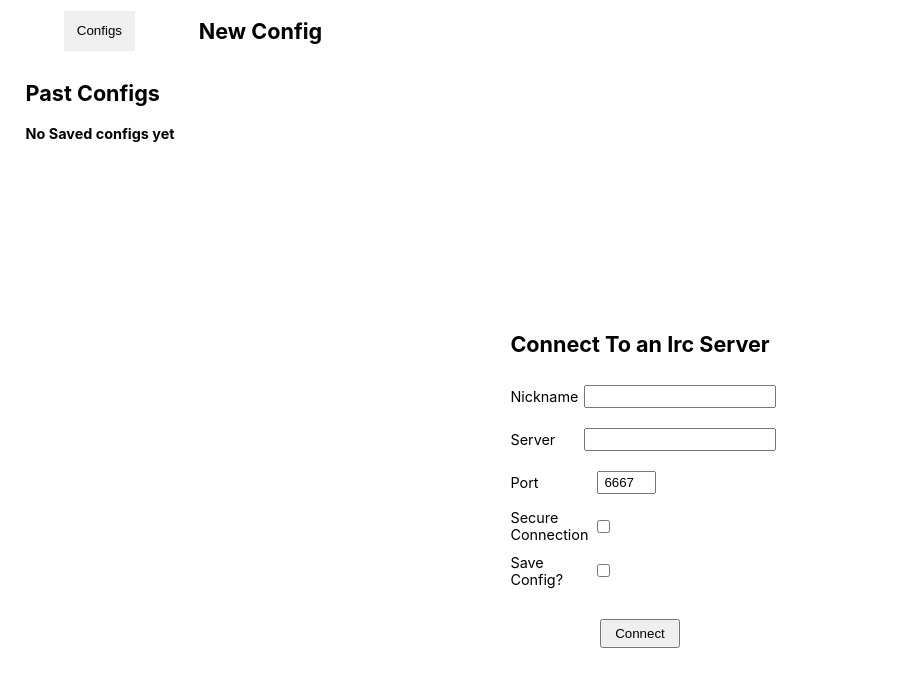
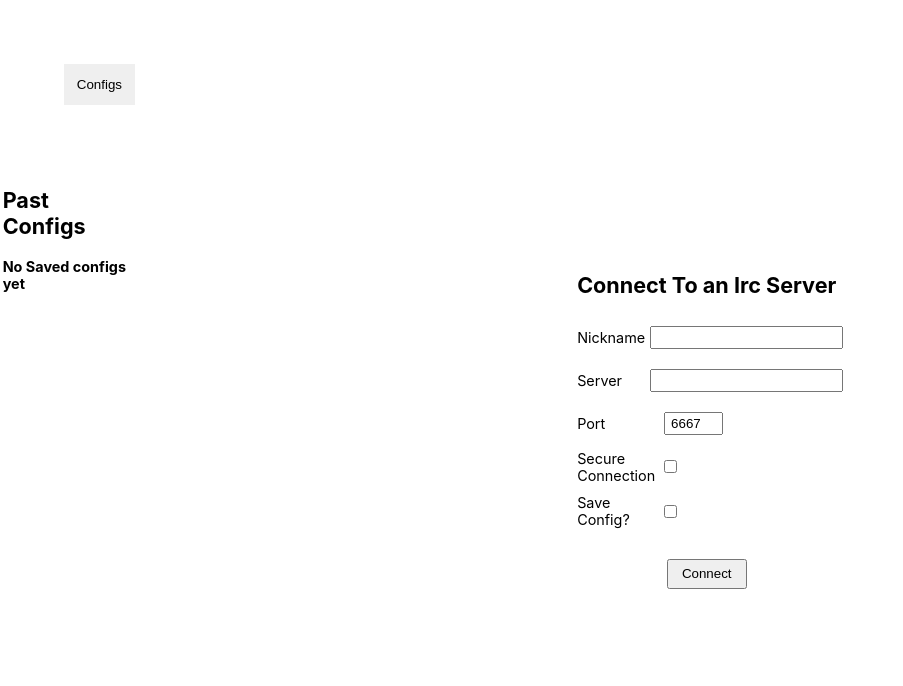
Before and after one commit to ModestoT/React-IRC, a React (Create React App) app in the folder frontend/: page / in a window 1280 px wide. Shown: the top 686 px of the page, without its empty margins (0-903 px from the left). Built offline with nearby package versions, Linux system fonts and the light colour scheme.

Commit message:
New side menu now working as expected with new CSS

```diff
--- a/frontend/src/App.js
+++ b/frontend/src/App.js
@@ -35,7 +35,7 @@ function App() {
 				currentServer={state.serverName}
 				pastConfigs={state.pastConfigs}
 				deleteConfig={deleteConfig}
-			/>
+			>
 				{state.isConnected ? (
 					<IrcChatView
 						state={state}
@@ -51,6 +51,7 @@ function App() {
 				) : (
 					<IrcLoginView connectToIrc={connectToIrc} />
 				)}
+			</HeaderAndSideMenuView>
 		</AppWrapper>
 	);
 }
--- a/frontend/src/components/PastConfigsList.js
+++ b/frontend/src/components/PastConfigsList.js
@@ -6,7 +6,6 @@ import PastConfig from "./PastConfig";
 const PastConfigsListWrapper = styled.div`
 	list-style-type: none;
 	margin: 1% 0 0 2%;
-	width: 13%;
 `;
 
 const PastConfigsList = ({ connectToIrc, currentServer, pastConfigs, deleteConfig }) => {
--- a/frontend/src/views/HeaderAndSideMenuView.js
+++ b/frontend/src/views/HeaderAndSideMenuView.js
@@ -9,19 +9,42 @@ const AppHeader = styled.header`
 	align-items: center;
 `;
 
+const AppContent = styled.div`
+	display: flex;
+	height: 91%;
+`;
+
+const ContentWrapper = styled.div`
+	width: ${props => (props.sideMenuOpen ? "25%" : "100%")};
+
+	${props =>
+		props.sideMenuOpen &&
+		`
+      position:relative;
+      left:25%;
+    `}
+`;
+
 const MobileSideMenu = styled.div`
 	display: ${props => (props.sideMenuOpen ? "block" : "none")};
+	${props => props.sideMenuOpen && "width: 80%"}
 `;
 
 const SideMenuDisplayBtn = styled.button`
 	border: none;
 	padding: 1%;
-	margin: 0 5%;
+	margin: 5%;
 `;
 
 const DesktopSideMenu = styled.div``;
 
-const HeaderAndSideMenuView = ({ connectToIrc, currentServer, pastConfigs, deleteConfig }) => {
+const HeaderAndSideMenuView = ({
+	children,
+	connectToIrc,
+	currentServer,
+	pastConfigs,
+	deleteConfig
+}) => {
 	const [sideMenuOpen, setSideMenuOpen] = useState(false);
 	const [windowWidthSize, setwindowWidthSize] = useState(window.innerWidth);
 
@@ -40,8 +63,10 @@ const HeaderAndSideMenuView = ({ connectToIrc, currentServer, pastConfigs, delet
 				<SideMenuDisplayBtn onClick={() => setSideMenuOpen(!sideMenuOpen)}>
 					Configs
 				</SideMenuDisplayBtn>
-				<h2>New Config</h2>
 			</AppHeader>
+
+			<AppContent>
+				{windowWidthSize < 1024 ? (
 					<MobileSideMenu sideMenuOpen={sideMenuOpen}>
 						<PastConfigsList
 							connectToIrc={connectToIrc}
@@ -50,7 +75,7 @@ const HeaderAndSideMenuView = ({ connectToIrc, currentServer, pastConfigs, delet
 							deleteConfig={deleteConfig}
 						/>
 					</MobileSideMenu>
-			{windowWidthSize > 1024 && (
+				) : (
 					<DesktopSideMenu>
 						<PastConfigsList
 							connectToIrc={connectToIrc}
@@ -60,6 +85,8 @@ const HeaderAndSideMenuView = ({ connectToIrc, currentServer, pastConfigs, delet
 						/>
 					</DesktopSideMenu>
 				)}
+				<ContentWrapper sideMenuOpen={sideMenuOpen}>{children}</ContentWrapper>
+			</AppContent>
 		</>
 	);
 };
```
Lines whose indentation alone changed are shown as unchanged.
